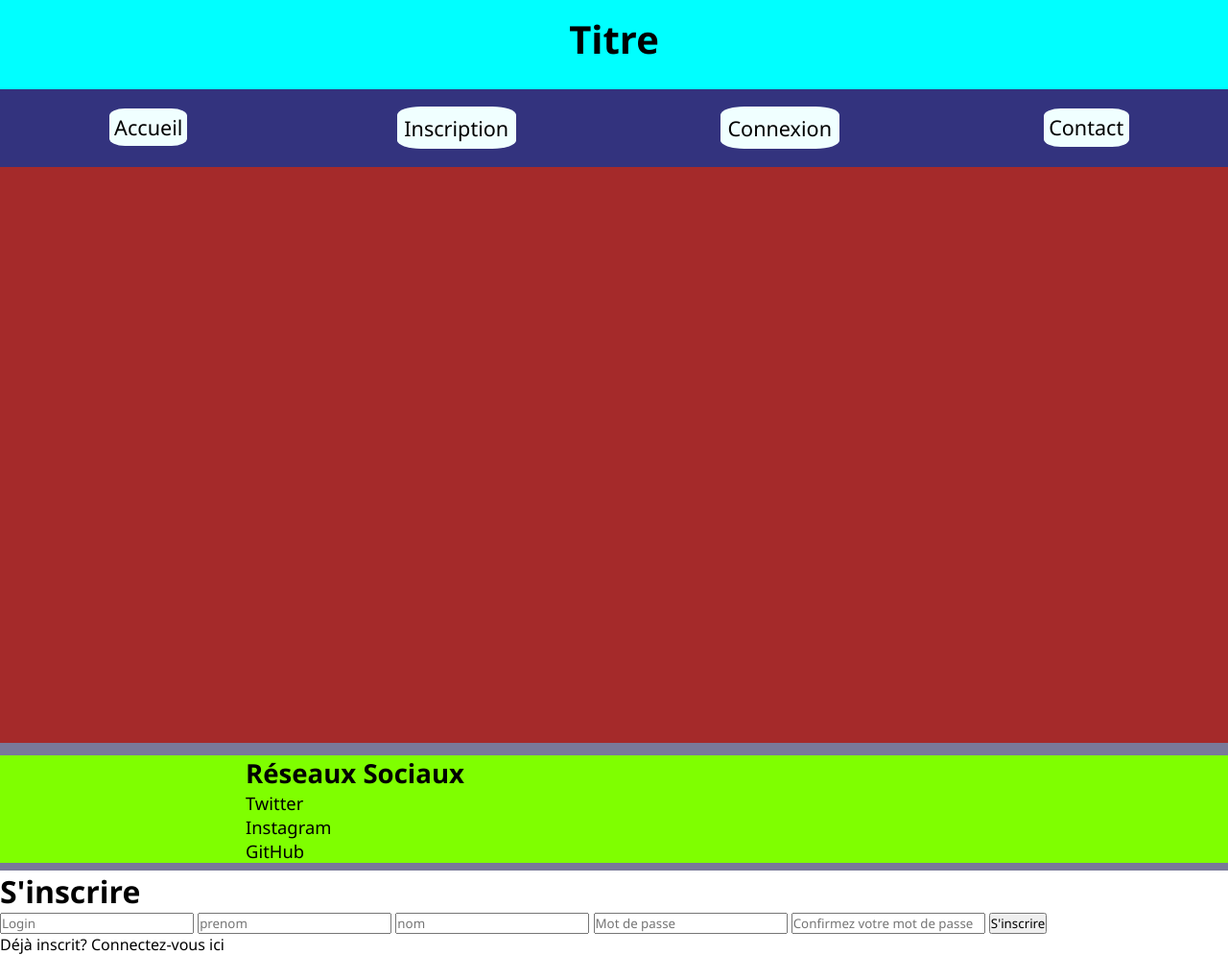
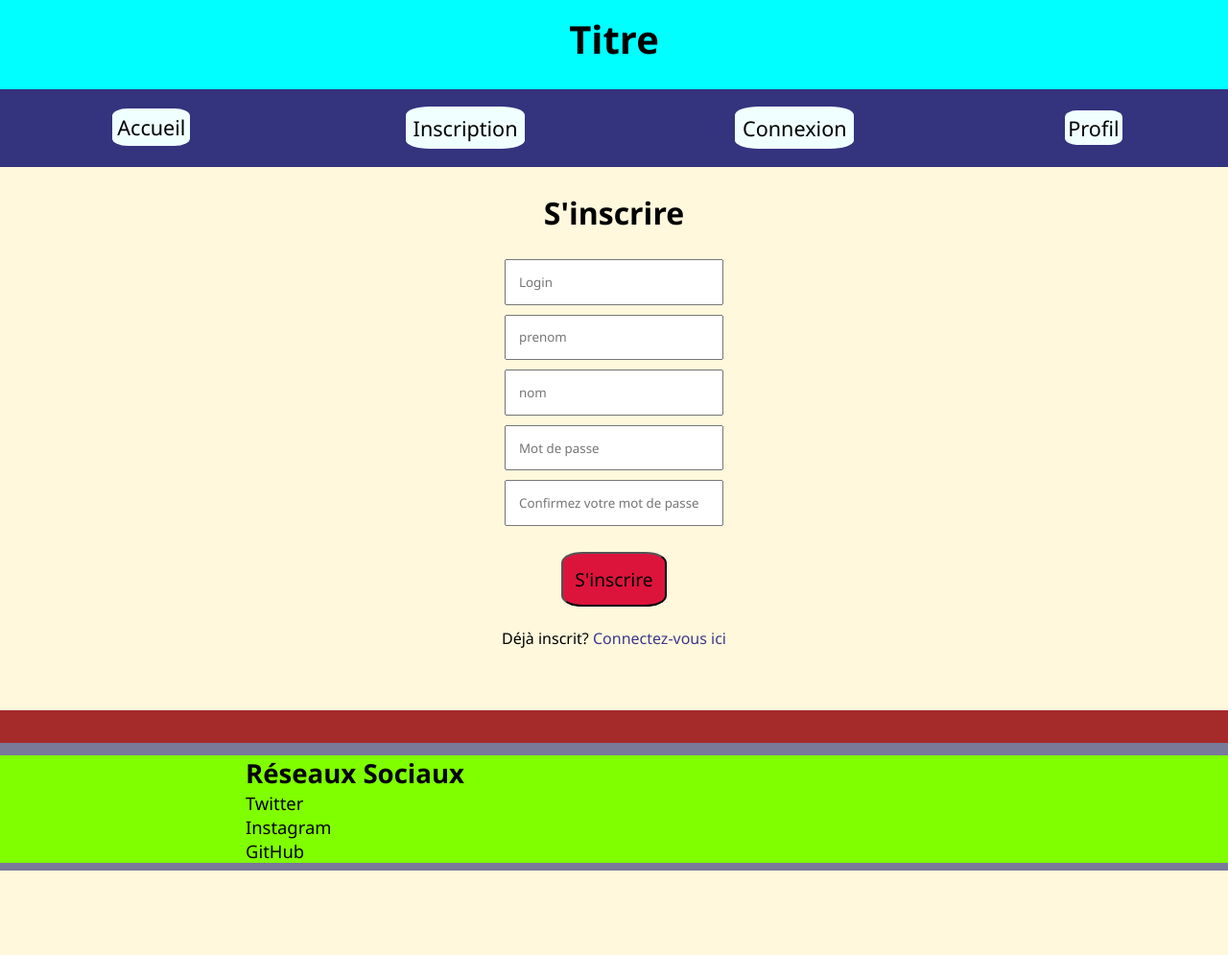
Before and after one commit to laura-rodriguez2/module-connexion-CS1, a PHP site: page /inscription.php in a window 1280 px wide. Shown: the whole page at 96% size. After the commit the page ends 907 px from the top, so only its background shows below. Run offline with PHP 8.4, Linux system fonts and the light colour scheme.

Commit message:
suite mise en page

```diff
--- a/moduleconnexion/index.php
+++ b/moduleconnexion/index.php
@@ -1,14 +1,11 @@
 <?php
-// Informations d'identification
 define('DB_SERVER', 'localhost');
 define('DB_USERNAME', 'root');
 define('DB_PASSWORD', '');
 define('DB_NAME', 'moduleconnexion');
 
-// Connexion à la base de données MySQL
 $conn = mysqli_connect(DB_SERVER, DB_USERNAME, DB_PASSWORD, DB_NAME);
 
-// Vérifier la connexion
 if($conn === false){
     die("ERREUR : Impossible de se connecter. " . mysqli_connect_error());
 }
@@ -26,11 +23,11 @@ if($conn === false){
                     <li><a class="header_a" href="index.php">Accueil</a>
                     <li><a class="header_a" href="inscription.php">Inscription</a></li>
                     <li><a class="header_a" href="connexion.php">Connexion</a></li>
-                    <li><a class="header_a" href="#footer_la">Contact</a></li>
+                    <li><a class="header_a" href="profil.php">Profil</a></li>
                 </ul>
             </nav>
         </header>
-        <main id="main_la">
+        <main id="main_la">git
 
         </main>
         <footer id="footer_la">
--- a/moduleconnexion/inscription.php
+++ b/moduleconnexion/inscription.php
@@ -1,5 +1,14 @@
 <?php
-require('index.php');
+define('DB_SERVER', 'localhost');
+define('DB_USERNAME', 'root');
+define('DB_PASSWORD', '');
+define('DB_NAME', 'moduleconnexion');
+$conn = mysqli_connect(DB_SERVER, DB_USERNAME, DB_PASSWORD, DB_NAME);
+
+if($conn === false){
+    die("ERREUR : Impossible de se connecter. " . mysqli_connect_error());
+}
+
 if (isset($_REQUEST['login'], $_REQUEST['prenom'], $_REQUEST['nom'], $_REQUEST['password'])){
   $login = stripslashes($_REQUEST['login']);
   $login = mysqli_real_escape_string($conn, $login);
@@ -21,28 +30,47 @@ if (isset($_REQUEST['login'], $_REQUEST['prenom'], $_REQUEST['nom'], $_REQUEST['
         </div>";
       }
       else{
-
       }
-
   }
 ?>
-<!DOCTYPE html>
 <html>
     <head>
+    <meta charset="utf-8">
     <link rel="stylesheet" href="style.css" />
     </head>
     <body>
-  <main>
-<form class="box" action="" method="post">
-    <h1 class="box-title">S'inscrire</h1>
-  <input type="text" class="box-input" name="login" placeholder="Login" required />
-    <input type="text" class="box-input" name="prenom" placeholder="prenom" required />
-    <input type="text" class="box-input" name="nom" placeholder="nom" required />
-    <input type="password" class="box-input" name="password" placeholder="Mot de passe" required />
-    <input type="password" class="box-input" name="password" placeholder="Confirmez votre mot de passe" required />
-    <input type="submit" name="submit" value="S'inscrire" class="box-button" />
-    <p class="box-register">Déjà inscrit? <a href="connexion.php">Connectez-vous ici</a></p>
+        <header id="header_la">
+            <h1 id="h1">Titre</h1>
+            <nav id="header_nav">
+                <ul id="header_ul">
+                    <li><a class="header_a" href="index.php">Accueil</a>
+                    <li><a class="header_a" href="inscription.php">Inscription</a></li>
+                    <li><a class="header_a" href="connexion.php">Connexion</a></li>
+                    <li><a class="header_a" href="profil.php">Profil</a></li>
+                </ul>
+            </nav>
+        </header>
+        <main id="main_la">
+          <form id="form_inscription" action="" method="post">
+              <h1 id="h1_inscription">S'inscrire</h1><br>
+              <input type="text" class="box-input" name="login" placeholder="Login" required /> <br>
+              <input type="text" class="box-input" name="prenom" placeholder="prenom" required /> <br>
+              <input type="text" class="box-input" name="nom" placeholder="nom" required /> <br>
+              <input type="password" class="box-input" name="password" placeholder="Mot de passe" required /> <br>
+              <input type="password" class="box-input" name="password" placeholder="Confirmez votre mot de passe" required /> <br><br>
+              <input type="submit" name="submit" value="S'inscrire" class="box_button" /> <br><br>
+              <p id="box_register">Déjà inscrit? <a class="color_link" href="connexion.php">Connectez-vous ici</a></p>
           </form>
         </main>
+        <footer id="footer_la">
+            <nav id="footer_nav">
+                <ul id="footer_ul">
+                    <h2 id="h2">Réseaux Sociaux</h2>
+                    <li><a href="https://twitter.com/home">Twitter</li>
+                    <li><a href="https://www.instagram.com/aik0sann/?hl=fr">Instagram</li>
+                    <li><a href="https://github.com/laura-rodriguez2/module-connexion">GitHub</li>
+                </ul>
+            </nav>
+        </footer>
     </body>
 </html>
--- a/moduleconnexion/style.css
+++ b/moduleconnexion/style.css
@@ -53,3 +53,32 @@ background-color: brown;
     background-color: chartreuse;
     font-size: 115%;
 }
+
+
+
+/* PAGE INSCRIPTION  */
+    /* FORM */
+
+#form_inscription{
+    background-color: cornsilk;
+    /* padding-left: 30%; */
+    text-align: center;
+    padding-top: 2%;
+    padding-bottom: 5%;
+    /* display: flex; */
+    /* flex-direction: column; */
+    /* justify-content: space-around; */
+}
+.box-input{
+    padding: 1%;
+    margin: 5px;
+}
+.box_button{
+    background-color: crimson;
+    border-radius: 20%;
+    font-size: 120%;
+    padding: 1%;
+}
+.color_link{
+    color: rgb(61, 56, 139);
+}
```
Also changed, not shown: moduleconnexion/connexion.php (+38 -8 lines), moduleconnexion/profil.php (+45 -14 lines). Lines whose indentation alone changed are shown as unchanged.
